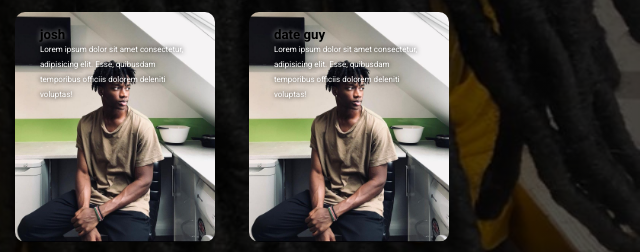
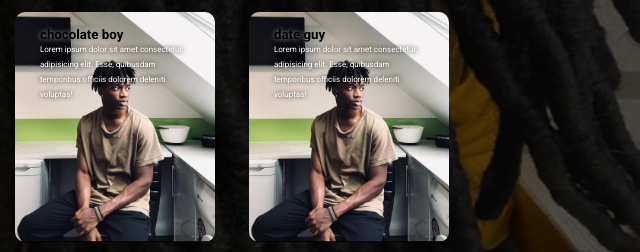
Before and after one commit to priest200/trial, a plain HTML site: page index.html in a window 1280 px wide. Shown: the part 446-698 px from the top of the page, 640-1280 px from the left. Drawn offline with Linux system fonts and the light colour scheme.

Commit message:
updated hoe

```diff
--- a/index.html
+++ b/index.html
@@ -43,7 +43,7 @@
 
                 </div>
                 <div class="card card3">
-                    <h5>josh</h5>
+                    <h5>chocolate boy</h5>
                     <p>Lorem ipsum dolor sit amet consectetur, adipisicing elit. Esse, quibusdam temporibus officiis dolorem deleniti voluptas!</p>
 
                 </div>
```
